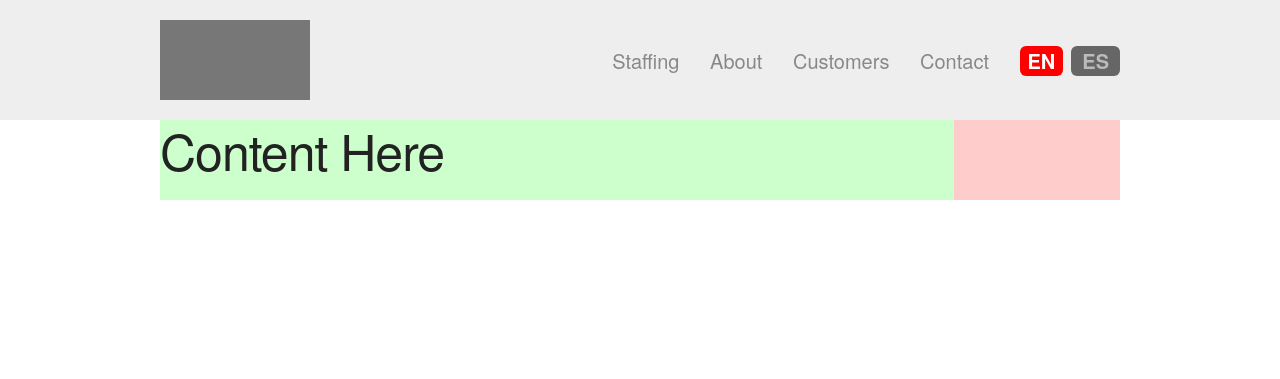
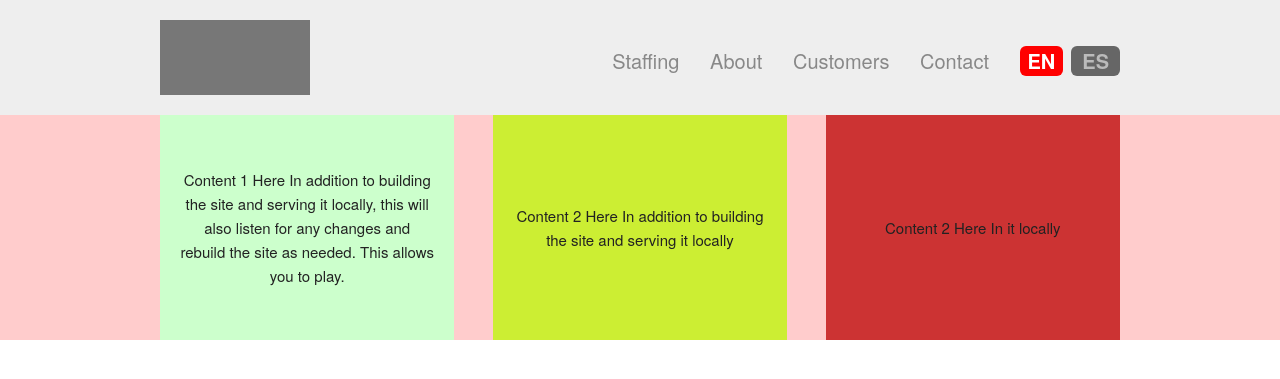
Before and after one commit to boldyellow/greenworks, a PHP site: page / in a window 1280 px wide. Shown: the top 379 px of the page. Run offline with PHP 8.4, Linux system fonts and the light colour scheme.

Commit message:
Initial setup and test of Flexbox on homepage

```diff
--- a/css/greenworks.css
+++ b/css/greenworks.css
@@ -869,24 +869,6 @@ li {
   margin-bottom: 1rem;
 }
 
-@media -sass-debug-info{filename{font-family:file\:\/\/\/Users\/boldyellow\/Development\/greenworks\/scss\/modules\/_code\.scss}line{font-family:\000034}}
-code {
-  padding: .2rem .5rem;
-  margin: 0 .2rem;
-  font-size: 90%;
-  white-space: nowrap;
-  background: #f1f1f1;
-  border: 1px solid #e1e1e1;
-  border-radius: 4px;
-}
-
-@media -sass-debug-info{filename{font-family:file\:\/\/\/Users\/boldyellow\/Development\/greenworks\/scss\/modules\/_code\.scss}line{font-family:\0000314}}
-pre > code {
-  display: block;
-  padding: 1rem 1.5rem;
-  white-space: pre;
-}
-
 @media -sass-debug-info{filename{font-family:file\:\/\/\/Users\/boldyellow\/Development\/greenworks\/scss\/modules\/_spacing\.scss}line{font-family:\000034}}
 button,
 .button {
@@ -924,7 +906,7 @@ header {
 .logo {
   background-color: #777;
   font-size: 30px;
-  height: 80px;
+  height: 75px;
   width: 150px;
   margin-top: 10px;
   display: inline-block;
@@ -1095,5 +1077,22 @@ nav > [type="checkbox"] {
     margin-left: 25px;
   }
 }
+@media -sass-debug-info{filename{font-family:file\:\/\/\/Users\/boldyellow\/Development\/greenworks\/scss\/modules\/_flex\.scss}line{font-family:\000031}}
+.home-link {
+  display: -webkit-box;
+  display: -moz-box;
+  display: -ms-flexbox;
+  display: -webkit-flex;
+  display: flex;
+  align-items: center;
+  min-height: 15em;
+  justify-content: center;
+}
+
+@media -sass-debug-info{filename{font-family:file\:\/\/\/Users\/boldyellow\/Development\/greenworks\/scss\/modules\/_flex\.scss}line{font-family:\0000312}}
+.home-link p {
+  margin: 0 2rem;
+  text-align: center;
+}
 
 /*# sourceMappingURL=greenworks.css.map */
--- a/index.html
+++ b/index.html
@@ -60,17 +60,29 @@
 
 
 
-    <section>
+    <div class="" style="background-color: #fcc;">
 
-		<div class="container" style="background-color: #fcc;">
+		<div class="container" style="">
 			<div class="row">
-				<div class="ten columns" style="background-color: #cfc;">
-					<h1>Content Here</h1>
+				<div class="four columns">
+					<div class="home-link" style="background-color: #cfc;">
+						<p>Content 1 Here In addition to building the site and serving it locally, this will also listen for any changes and rebuild the site as needed. This allows you to play.</p>
+					</div>
+				</div>
+				<div class="four columns">
+					<div class="home-link" style="background-color: #ce3;">
+						<p>Content 2 Here In addition to building the site and serving it locally</p>
+					</div>
+				</div>
+
+				<div class="four columns home-link" style="background-color: #c33;">
+						<p>Content 2 Here In it locally</p>
+					</div>
 				</div>
 			</div>
 		</div>
 
-    </section>
+    </div>
 
 
 
--- a/scss/modules/_nav.scss
+++ b/scss/modules/_nav.scss
@@ -6,7 +6,7 @@ header {
 .logo {
 	background-color: #777;
 	font-size: 30px;
-	height: 80px;
+	height: 75px;
 	width: 150px;
 	margin-top: 10px;
 	display: inline-block;
--- a/scss/skeleton.scss
+++ b/scss/skeleton.scss
@@ -21,8 +21,9 @@
 @import "modules/buttons";
 @import "modules/forms";
 @import "modules/lists";
-@import "modules/code";
+// @import "modules/code";
 // @import "modules/tables";
 @import "modules/spacing";
 @import "modules/media-queries";
 @import "modules/nav";
+@import "modules/flex";
```
Also changed, not shown: scss/modules/_flex.scss (added, +15 -0 lines).
